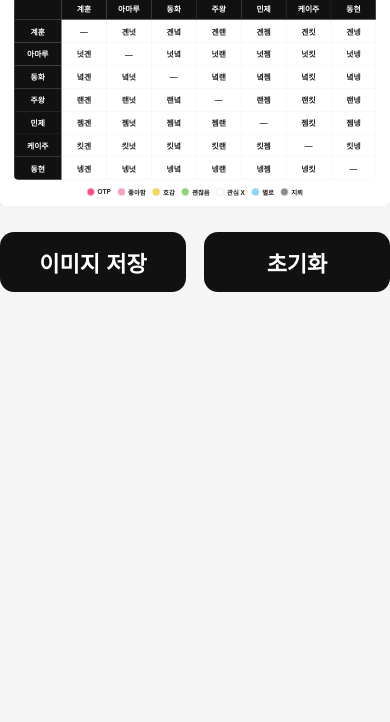
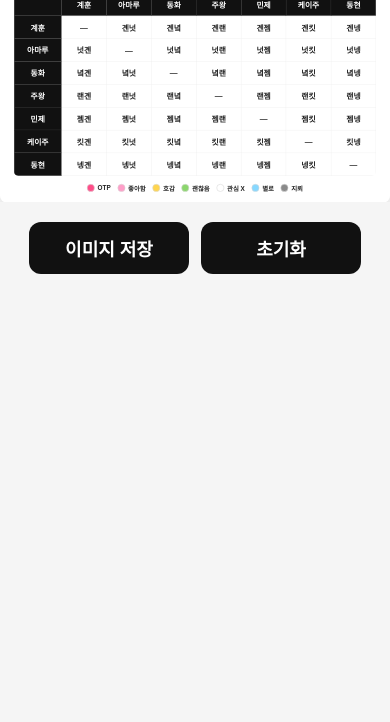
Before and after one commit to favhyeon/kickflip-rps-chart, a plain HTML site: page index.html in a window 390 px wide. Shown: the part 122-844 px from the top of the page. Drawn offline with nearby package versions, Linux system fonts and the light colour scheme.

Commit message:
Improve mobile UI and image quality

```diff
--- a/script.js
+++ b/script.js
@@ -265,24 +265,16 @@ saveBtn.onclick = () => {
     const prevParentHeight = area.parentElement.style.height;
 
     buttonWrap.style.display = "none";
-    area.style.transform = "none";
-    area.style.margin = "0 auto";
-    area.parentElement.style.height = "auto";
 
     html2canvas(area, {
         backgroundColor: "#ffffff",
-        scale: 2,
+        scale: 3,
         useCORS: true,
         width: 1400,
         windowWidth: 1400
     }).then(canvas => {
 
         buttonWrap.style.display = "flex";
-        area.style.transform = prevTransform;
-        area.style.margin = prevMargin;
-        area.parentElement.style.height = prevParentHeight;
-
-        fitCaptureArea();
 
         const image = canvas.toDataURL("image/png");
 
@@ -349,30 +341,21 @@ document.addEventListener("keydown",(e)=>{
 function fitCaptureArea() {
 
     const area = document.getElementById("captureArea");
-    const scaleWrap = document.getElementById("scaleWrap");
+    const wrap = document.getElementById("scaleWrap");
 
-    if (!area || !scaleWrap) return;
+    if (!area || !wrap) return;
 
-    area.style.transform = "none";
+    // 원래 크기
+    const ORIGINAL_WIDTH = 1400;
 
-    const naturalWidth = area.offsetWidth;
-    const naturalHeight = area.offsetHeight;
+    const screenWidth = Math.min(window.innerWidth, document.documentElement.clientWidth);
 
-    const screenWidth = window.innerWidth;
+    const scale = Math.min(1, screenWidth / ORIGINAL_WIDTH);
 
-    if (screenWidth >= naturalWidth) {
+    area.style.transformOrigin = "top left";
+    area.style.transform = `scale(${scale})`;
 
-        area.style.transform = "none";
-        scaleWrap.style.height = "auto";
-        return;
-
-    }
-
-    const scale = screenWidth / naturalWidth;
-
-    area.style.transform = `scale(${scale})`;
-    scaleWrap.style.height = (naturalHeight * scale) + "px";
-
+    wrap.style.height = `${area.scrollHeight * scale}px`;
 }
 
 fitCaptureArea();
--- a/style.css
+++ b/style.css
@@ -448,11 +448,9 @@ button:hover{
 }
 
 .save-box h2{
-
     font-size:34px;
-
-    margin-bottom:14px;
-
+    line-height:1.25;
+    word-break:keep-all;
 }
 
 .save-box p{
@@ -503,16 +501,87 @@ button:hover{
 }
 
 .wrapper{
-    width: 100%;
-    padding: 20px 0;
+    width:100%;
+    padding:20px 0;
+
+    display:flex;
+    flex-direction:column;
+    align-items:center;
 }
 
 .scale-wrap{
-    width: 100%;
-    overflow: hidden;
+    width:100%;
+    overflow:hidden;
+    position:relative;
 }
 
 .capture-area{
     width: 1400px;
     transform-origin: top left;
 }
+
+/* ==========================================
+   모바일 전용 (768px 이하)
+========================================== */
+@media (max-width:768px){
+
+    /* 바깥 여백 */
+    .wrapper{
+        padding:16px 0;
+    }
+
+    /* 저장/초기화 버튼 */
+    .button-wrap{
+        gap:12px;
+        margin-top:18px;
+    }
+
+    button{
+        width:170px;
+        height:54px;
+
+        font-size:20px;
+        font-weight:700;
+
+        border-radius:12px;
+    }
+
+    /* 저장 완료 팝업 제목 */
+    .save-title,
+    .result-title,
+    .modal-title{
+
+        font-size:38px !important;
+        white-space:nowrap;
+
+    }
+
+    /* 저장 완료 설명 */
+    .save-desc,
+    .result-desc{
+
+        font-size:20px !important;
+
+    }
+
+}
+
+@media (max-width:768px){
+
+    .button-wrap{
+        gap:12px;
+        margin-top:20px;
+    }
+
+    button{
+        width:160px;
+        height:52px;
+        font-size:18px;
+        border-radius:12px;
+    }
+
+    .save-box h2{
+        font-size:26px;
+    }
+
+}
```
